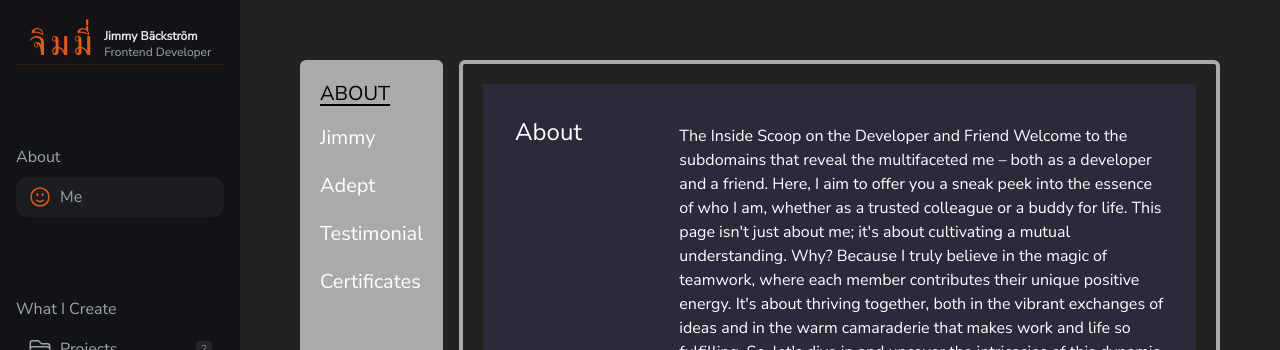
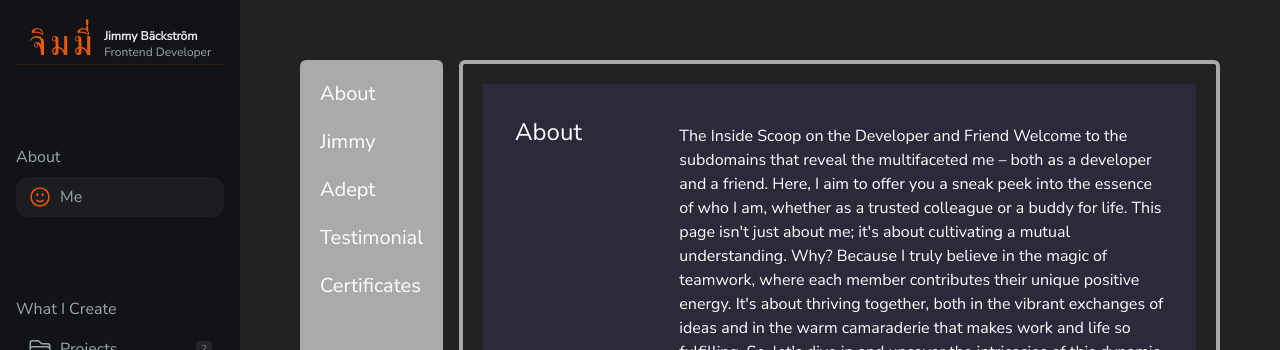
Before and after one commit to wongprom/test-next-13, a Next.js app: page /about in a window 1280 px wide. Shown: the top 350 px of the page. Built offline with nearby package versions, Linux system fonts and the light colour scheme.

Commit message:
#35 Create array with links...
map array with links.

```diff
--- a/app/about/layout.tsx
+++ b/app/about/layout.tsx
@@ -11,46 +11,43 @@ export default function AboutLayout({
 }: {
   children: React.ReactNode;
 }) {
+  const routeLinks = [
+    {
+      route: '/about',
+      linkText: 'About',
+    },
+    {
+      route: '/about/jimmy',
+      linkText: 'Jimmy',
+    },
+    {
+      route: '/about/adept',
+      linkText: 'Adept',
+    },
+    {
+      route: '/about/testimonial',
+      linkText: 'Testimonial',
+    },
+    {
+      route: '/about/certificates',
+      linkText: 'Certificates',
+    },
+  ];
   return (
     <div className="flex-1 flex flex-col p-10">
       <div className="flex gap-4">
         <div className="hidden md:flex flex-col gap-4 text-xl  md:rounded-md p-5 bg-[#aaaaaa]">
-          <h2 className="underline underline-offset-4 uppercase">
-            <Link href={'/about'}>About</Link>
-          </h2>
           <ul className="flex flex-1 flex-col gap-5 text-[#ffffff]">
-            <li>
-              <Link
-                href={'/about/jimmy'}
-                className="cursor-pointer hover:text-gray-600"
-              >
-                Jimmy
-              </Link>
-            </li>
-            <li>
-              <Link
-                href={'/about/adept'}
-                className="cursor-pointer hover:text-gray-600"
-              >
-                Adept
-              </Link>
-            </li>
-            <li>
-              <Link
-                href={'/about/testimonial'}
-                className="cursor-pointer hover:text-gray-600"
-              >
-                Testimonial
-              </Link>
-            </li>
-            <li>
-              <Link
-                href={'/about/certificates'}
-                className="cursor-pointer hover:text-gray-600"
-              >
-                Certificates
-              </Link>
-            </li>
+            {routeLinks.map((routeLink) => (
+              <li key={routeLink.linkText}>
+                <Link
+                  href={routeLink.route}
+                  className="cursor-pointer hover:text-gray-600"
+                >
+                  {routeLink.linkText}
+                </Link>
+              </li>
+            ))}
           </ul>
         </div>
         <div className="flex-1 md:rounded-md border-4 border-[#aaaaaa] p-5 overflow">
```
